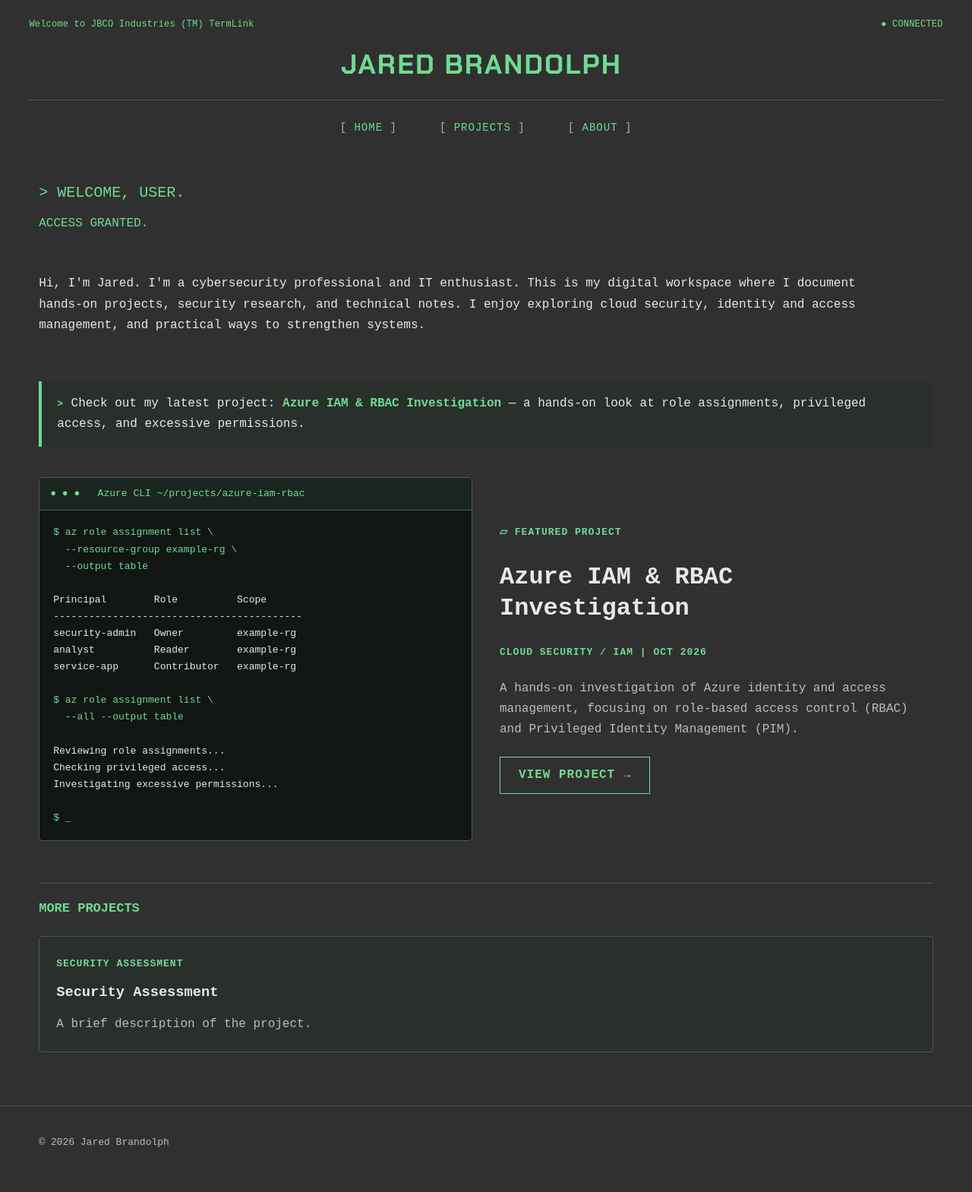
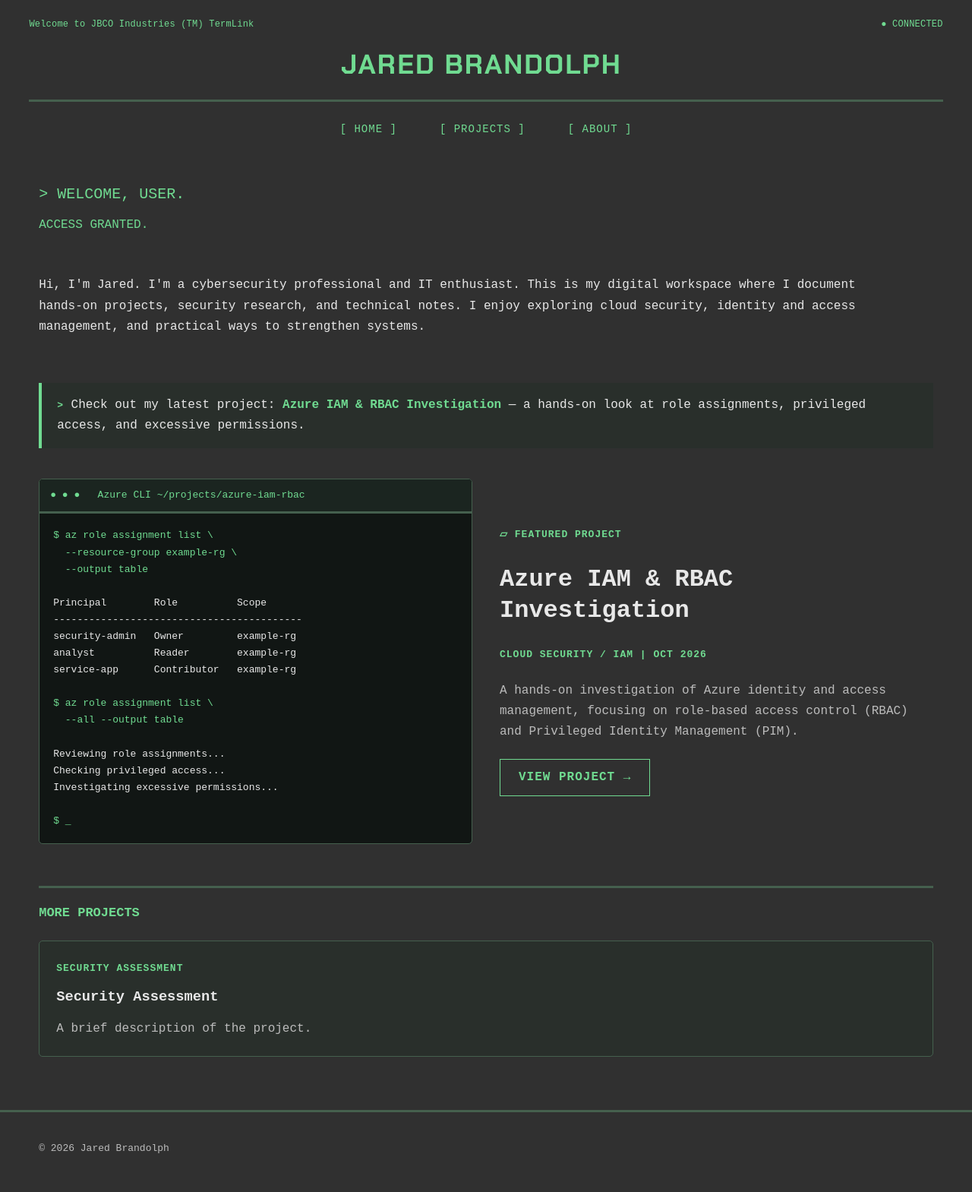
Before and after one commit to brandolphj/brandolphj.github.io, a Jekyll site: the page built from index.html, in a window 1280 px wide. Shown: the whole page at 76% size. Built offline with Jekyll 4.4.1, drawn with Linux system fonts in a browser that asks for light colours.

Commit message:
Update style.css

```diff
--- a/assets/css/style.css
+++ b/assets/css/style.css
@@ -50,7 +50,7 @@ a:hover {
   justify-content: center;
   align-items: center;
   padding-bottom: 22px;
-  border-bottom: 1px solid var(--border);
+  border-bottom: 3px solid var(--border);
 }
 
 .site-logo {
@@ -129,20 +129,15 @@ a:hover {
   content: " ]";
 }
 
-
 .site-nav a:hover,
 .site-nav a:focus-visible {
   background: var(--green);
   color: #202820;
-  border: 0;
 }
 
 .site-nav a.active {
   background: transparent;
   color: var(--green);
-  border: 0;
-}
-
 }
 
 .site-nav a:focus-visible {
@@ -233,7 +228,7 @@ p {
 
 .terminal-header {
   background: #1b2520;
-  border-bottom: 1px solid var(--border);
+  border-bottom: 3px solid var(--border);
   padding: 10px 14px;
   color: var(--green);
   font-size: 13px;
@@ -274,7 +269,7 @@ p {
 /* PROJECT GRID */
 
 .section-title {
-  border-top: 1px solid var(--border);
+  border-top: 3px solid var(--border);
   padding-top: 22px;
   margin-bottom: 25px;
   color: var(--green);
@@ -347,7 +342,7 @@ article pre {
 /* FOOTER */
 
 .site-footer {
-  border-top: 1px solid var(--border);
+  border-top: 3px solid var(--border);
   padding: 24px 0;
   color: var(--muted);
   font-size: 13px;
@@ -457,7 +452,7 @@ article pre {
 }
 
 .project-card-bottom {
-  border-top: 1px solid #435748;
+  border-top: 3px solid #435748;
   padding-top: 17px;
   color: var(--green);
   font-family: monospace;
```
